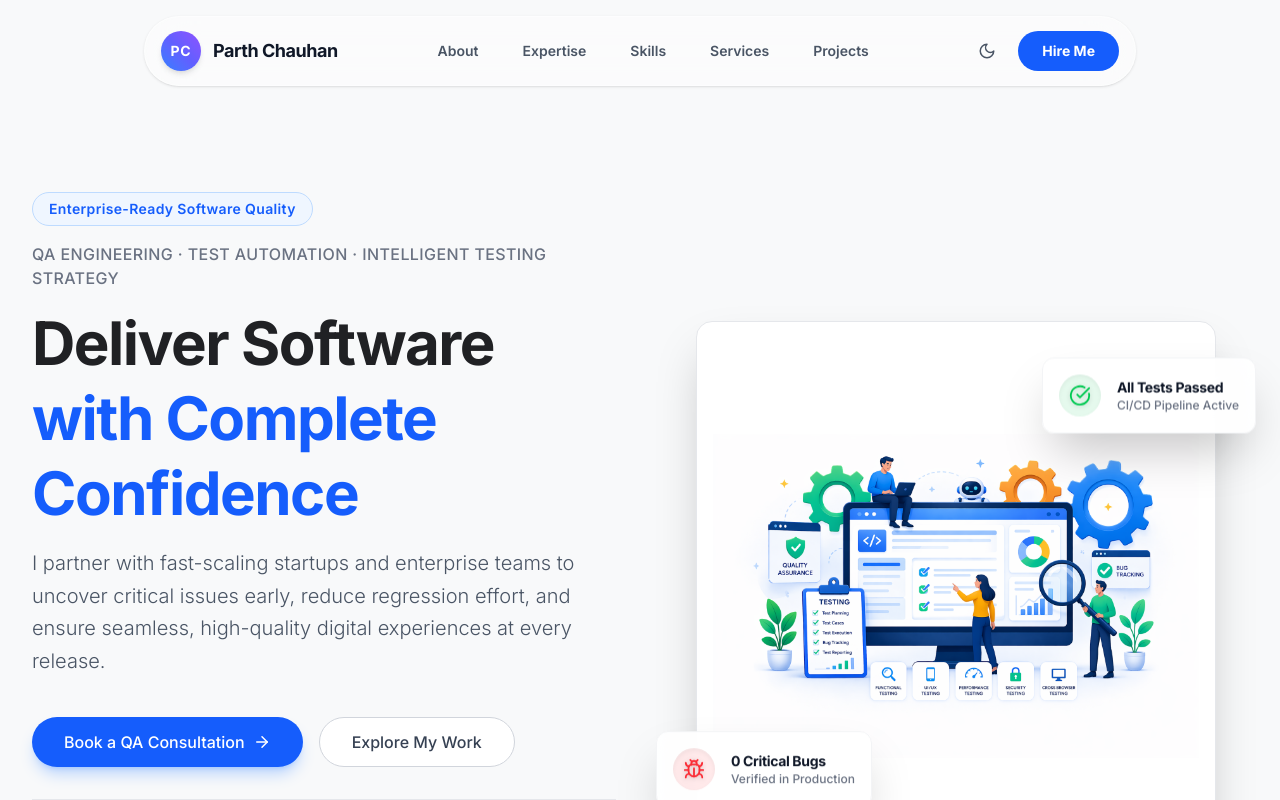
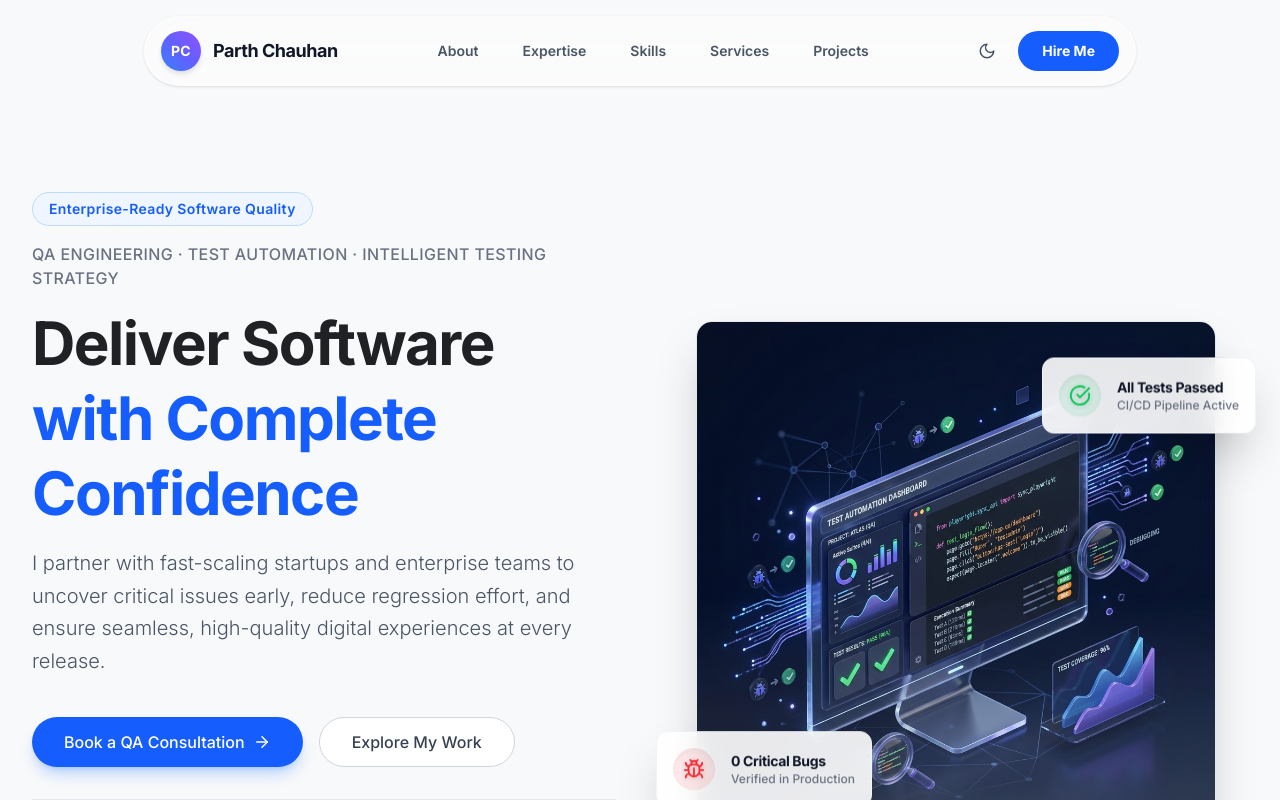
Before and after one commit to ParthChauhan2003/Portfolio, a React (Vite) app: page / in a window 1280 px wide. Shown: the top 800 px of the page. Built offline with nearby package versions, Linux system fonts and the light colour scheme.

Commit message:
feat: update UI components, add hero image, and install react-dom types

```diff
--- a/package.json
+++ b/package.json
@@ -67,6 +67,7 @@
   },
   "devDependencies": {
     "@tailwindcss/vite": "4.1.12",
+    "@types/react-dom": "^19.2.3",
     "@vitejs/plugin-react": "4.7.0",
     "tailwindcss": "4.1.12",
     "vite": "6.3.5"
--- a/src/app/components/Footer.tsx
+++ b/src/app/components/Footer.tsx
@@ -15,7 +15,9 @@ export const Footer: React.FC<FooterProps> = ({ darkMode }) => {
       <div className="max-w-7xl mx-auto px-4 sm:px-6 lg:px-8">
         <div className="flex flex-col md:flex-row justify-between items-center gap-6">
           <div className="flex items-center gap-2">
-            <div className="w-8 h-8 rounded-full bg-blue-600 flex items-center justify-center text-white font-bold text-xs">P</div>
+            <div className="w-8 h-8 rounded-full bg-gradient-to-tr from-blue-500 via-indigo-500 to-violet-500 flex items-center justify-center shadow-sm">
+              <span className="text-white font-bold text-[14px] tracking-wider">PC</span>
+            </div>
             <span className={`font-bold text-lg tracking-tight ${darkMode ? 'text-white' : 'text-gray-900'}`}>Parth Chauhan</span>
           </div>
 
--- a/src/app/components/Hero.tsx
+++ b/src/app/components/Hero.tsx
@@ -106,12 +106,13 @@ export const Hero: React.FC<HeroProps> = ({ darkMode }) => {
           >
             <div className="relative group">
               {/* Image Container with overflow hidden */}
-              <div className={`relative rounded-2xl overflow-hidden aspect-square lg:aspect-auto lg:h-[550px] shadow-2xl border transition-transform duration-500 group-hover:scale-[1.01] ${darkMode ? 'border-gray-800 bg-gray-900/50' : 'border-gray-200 bg-white'}`}>
+              <div className={`relative rounded-2xl overflow-hidden aspect-square lg:aspect-auto lg:h-[550px] shadow-2xl border transition-transform duration-500 group-hover:scale-[1.01] ${darkMode ? 'border-gray-800 bg-[#080B12]' : 'border-gray-200 bg-white'}`}>
                 <img
-                  src="images/QA1.png"
+                  src="images/QA_Hero.png"
                   alt="QA Engineering Illustration"
-                  className="w-full h-full object-contain object-center p-4"
+                  className="w-full h-full object-cover object-center"
                 />
+                <div className={`absolute inset-0 pointer-events-none ${darkMode ? 'bg-gradient-to-t from-gray-900/40 via-transparent to-transparent' : 'bg-gradient-to-t from-white/20 via-transparent to-transparent'}`} />
               </div>
 
               {/* Material Design Floating Cards - Outside overflow-hidden */}
--- a/src/app/components/Navbar.tsx
+++ b/src/app/components/Navbar.tsx
@@ -57,8 +57,7 @@ export const Navbar: React.FC<NavbarProps> = ({ darkMode, toggleDarkMode }) => {
   return (
     <div className="fixed top-4 left-1/2 -translate-x-1/2 w-full max-w-5xl z-50 px-4 transition-all duration-500">
       <nav
-        className={`rounded-full border backdrop-blur-xl transition-all duration-300 px-4 py-2.5 ${
-          scrolled
+        className={`rounded-full border backdrop-blur-xl transition-all duration-300 px-4 py-2.5 ${scrolled
           ? (darkMode ? 'bg-slate-900/80 border-slate-700/50 shadow-[0_8px_30px_rgba(0,0,0,0.3)] shadow-blue-500/10' : 'bg-white/80 border-gray-200/50 shadow-xl shadow-gray-200/50')
           : (darkMode ? 'bg-slate-900/40 border-slate-800/30 shadow-lg' : 'bg-white/40 border-white/50 shadow-sm')
           }`}
@@ -67,7 +66,7 @@ export const Navbar: React.FC<NavbarProps> = ({ darkMode, toggleDarkMode }) => {
           {/* Left: Logo & Name */}
           <a href="#hero" onClick={(e) => handleNavClick(e, '#hero')} className="flex-shrink-0 flex items-center gap-3 cursor-pointer group">
             <div className="w-10 h-10 rounded-full bg-gradient-to-tr from-blue-500 via-indigo-500 to-violet-500 flex items-center justify-center shadow-md transition-transform duration-300 group-hover:scale-110">
-              <span className="text-white font-bold text-sm tracking-wider">PC</span>
+              <span className="text-white  font-bold text-sm tracking-wide">PC</span>
             </div>
             <span className={`font-bold text-lg tracking-tight hidden sm:block transition-colors ${darkMode ? 'text-white' : 'text-gray-900'}`}>
               Parth Chauhan
@@ -83,8 +82,7 @@ export const Navbar: React.FC<NavbarProps> = ({ darkMode, toggleDarkMode }) => {
                   key={link.name}
                   href={link.href}
                   onClick={(e) => handleNavClick(e, link.href)}
-                  className={`relative px-5 py-2 text-sm font-semibold rounded-full transition-all duration-300 ${
-                    isActive
+                  className={`relative px-5 py-2 text-sm font-semibold rounded-full transition-all duration-300 ${isActive
                     ? (darkMode ? 'text-white bg-slate-800/80 shadow-inner' : 'text-blue-700 bg-blue-50/80 shadow-sm')
                     : (darkMode ? 'text-slate-300 hover:text-white hover:bg-slate-800/50' : 'text-gray-600 hover:text-blue-600 hover:bg-gray-100/50')
                     }`}
@@ -99,8 +97,7 @@ export const Navbar: React.FC<NavbarProps> = ({ darkMode, toggleDarkMode }) => {
           <div className="hidden md:flex items-center gap-3">
             <button
               onClick={toggleDarkMode}
-              className={`p-2.5 rounded-full transition-all duration-300 hover:scale-110 ${
-                darkMode ? 'text-slate-300 hover:text-white hover:bg-slate-800/80' : 'text-gray-600 hover:text-blue-600 hover:bg-gray-100/80'
+              className={`p-2.5 rounded-full transition-all duration-300 hover:scale-110 ${darkMode ? 'text-slate-300 hover:text-white hover:bg-slate-800/80' : 'text-gray-600 hover:text-blue-600 hover:bg-gray-100/80'
                 }`}
               aria-label="Toggle dark mode"
             >
@@ -141,8 +138,7 @@ export const Navbar: React.FC<NavbarProps> = ({ darkMode, toggleDarkMode }) => {
             animate={{ opacity: 1, y: 0, scale: 1 }}
             exit={{ opacity: 0, y: -10, scale: 0.95 }}
             transition={{ duration: 0.2, ease: "easeInOut" }}
-            className={`absolute top-20 left-4 right-4 rounded-3xl overflow-hidden backdrop-blur-xl border shadow-2xl md:hidden ${
-              darkMode ? 'bg-slate-900/95 border-slate-700/50' : 'bg-white/95 border-gray-200/50'
+            className={`absolute top-20 left-4 right-4 rounded-3xl overflow-hidden backdrop-blur-xl border shadow-2xl md:hidden ${darkMode ? 'bg-slate-900/95 border-slate-700/50' : 'bg-white/95 border-gray-200/50'
               }`}
           >
             <div className="p-4 space-y-2">
@@ -153,8 +149,7 @@ export const Navbar: React.FC<NavbarProps> = ({ darkMode, toggleDarkMode }) => {
                     key={link.name}
                     href={link.href}
                     onClick={(e) => handleNavClick(e, link.href)}
-                    className={`block px-4 py-3.5 rounded-2xl text-base font-semibold transition-all ${
-                      isActive
+                    className={`block px-4 py-3.5 rounded-2xl text-base font-semibold transition-all ${isActive
                       ? (darkMode ? 'text-white bg-slate-800/80' : 'text-blue-700 bg-blue-50')
                       : (darkMode ? 'text-slate-300 hover:text-white hover:bg-slate-800/50' : 'text-gray-600 hover:text-blue-600 hover:bg-gray-50')
                       }`}
```
Also changed, not shown: public/images/QA_Hero.png (added), 1 other file (tests, documents, lock files or other folders). Lines whose indentation alone changed are shown as unchanged.
